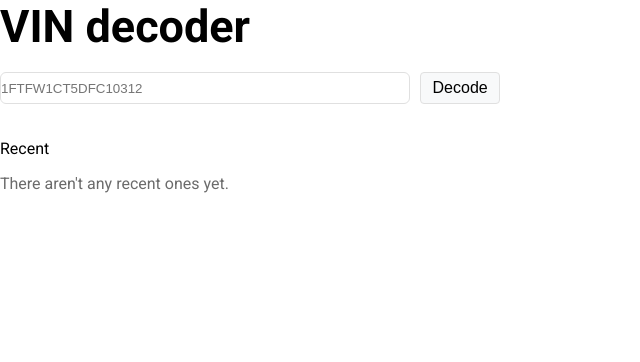
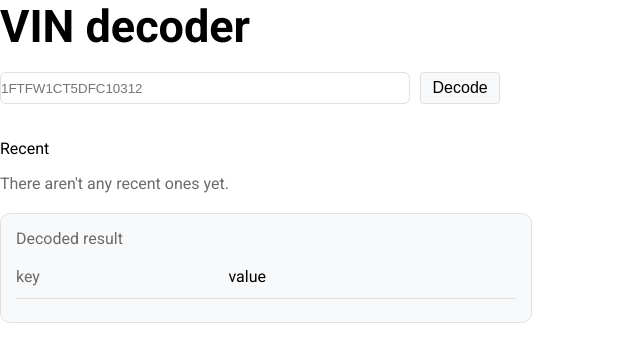
Before and after one commit to PustovoitA/Vin-Decoder, a React (Vite) app: page /Home in a window 1280 px wide. Shown: the top 362 px of the page, without its empty margins (0-640 px from the left). Built offline with nearby package versions, Linux system fonts and the light colour scheme.

Commit message:
add base ui for decoded result component

```diff
--- a/src/components/DecodedResult/DecodedResult.module.css
+++ b/src/components/DecodedResult/DecodedResult.module.css
@@ -0,0 +1,32 @@
+.container{
+    display: flex;
+    flex-direction: column;
+    align-items: start;
+    gap: 15px;
+    width: 100%;
+    border: 1px solid var(--border);
+    border-radius: 10px;
+    padding: 15px;
+    background-color: var(--bg-secondary);
+}
+
+.title{
+    margin: 0;
+    color: var(--text-secondary);
+}
+
+.list{
+    list-style-type: none;
+    padding-left: 0;
+    margin: 0;
+    width: 100%;
+}
+
+.list_item{
+    display: flex;
+    align-items: center;
+    justify-content: space-between;
+    padding: 4px 0;
+    width: 50%;
+    gap: 50px;
+}
--- a/src/components/DecodedResult/DecodedResult.tsx
+++ b/src/components/DecodedResult/DecodedResult.tsx
@@ -1,6 +1,22 @@
 import styles from "./DecodedResult.module.css"
 
 const DecodedResult = () => {
-    return(<></>)
+    return(<>
+        <section className={styles.container}>
+            <p className={styles.title}>Decoded result</p>
+            <ul className={styles.list}>
+                <li className={styles.list_item}>
+                    <p style={{
+                        color: "var(--text-secondary)",
+                        margin: 0
+                        }}>key</p>
+                    <p style={{
+                        margin: 0
+                    }}>value</p>
+                </li>
+                <hr style={{backgroundColor:"var(--border)", border: "none", height: "1px"}} />
+            </ul>
+        </section>
+    </>)
 }
 export default DecodedResult
--- a/src/components/Recent/Recent.module.css
+++ b/src/components/Recent/Recent.module.css
@@ -3,6 +3,7 @@
     align-items: center;
     gap: 9px;
     flex-wrap: wrap;
+    color: var(--text-secondary);
 }
 
 .list_item{
@@ -19,7 +20,3 @@
     background-color: #dcdbdb;
     transform: scale(1.05);
 }
-
-.secondary_text{
-    color: var(--text-secondary);
-}
--- a/src/components/Recent/Recent.tsx
+++ b/src/components/Recent/Recent.tsx
@@ -20,7 +20,7 @@ const Recent = () => {
                {
                 recentList.length
                 ? recentList.map(el => <span onClick={() => setSelectedValue(el)} className={styles.list_item} key={el}>{el}</span>)
-                :<span className={styles.secondary_text}>There aren't any recent ones yet.</span>
+                :<span>There aren't any recent ones yet.</span>
                }
             </div>
         </div>
--- a/src/pages/Home/Home.tsx
+++ b/src/pages/Home/Home.tsx
@@ -1,3 +1,4 @@
+import DecodedResult from "../../components/DecodedResult/DecodedResult"
 import Form from "../../components/Form/Form"
 import Recent from "../../components/Recent/Recent"
 import styles from "./Home.module.css"
@@ -8,6 +9,7 @@ const Home = () => {
             <h1 className={styles.head}>VIN decoder</h1>
             <Form/>
             <Recent/>
+            <DecodedResult/>
         </section>
     </>)
 }
```
